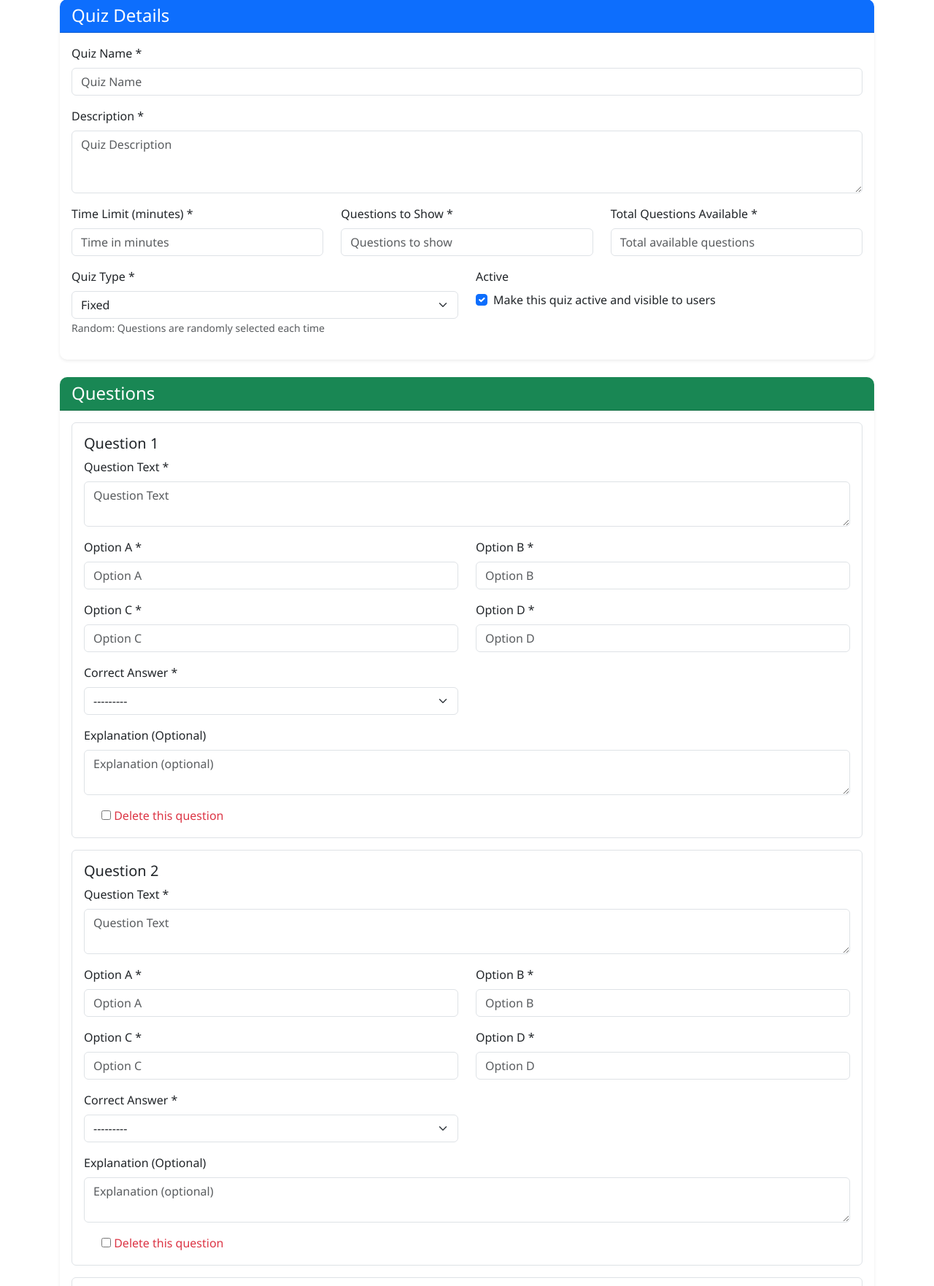
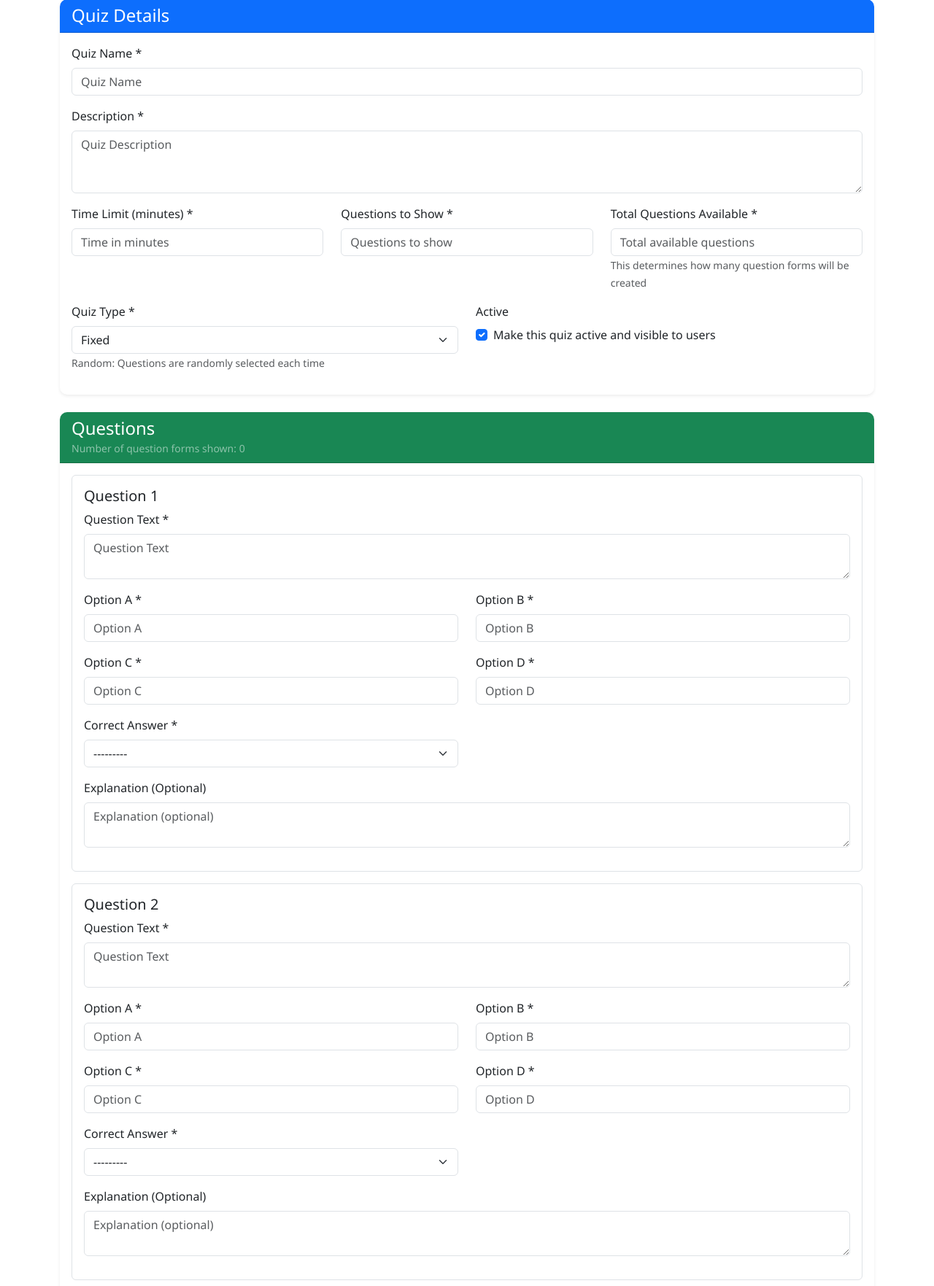
Before and after one commit to klu2300031699/cicd-quiz, a Django app: page /admin-panel/quizzes/create/ in a window 1280 px wide. Shown: the part 157-1920 px from the top of the page at 73% size. Run offline with Django 5.2, Linux system fonts and the light colour scheme; a user stored in the database is signed in.

Commit message:
Add user profile editing functionality and dynamic quiz form
Implement a UserProfileForm, add an edit_profile view and URL, and update create_quiz.html with dynamic question form generation and a hidden template.

Replit-Commit-Author: Agent
Replit-Commit-Session-Id: 26b2788f-e181-46c0-b999-7312d0d57856
Replit-Commit-Checkpoint-Type: intermediate_checkpoint
Replit-Commit-Screenshot-Url: https://storage.googleapis.com/screenshot-production-us-central1/a9ff2ac3-86db-4864-9cc4-b5400d1f5431/26b2788f-e181-46c0-b999-7312d0d57856/PIu2T3g

```diff
--- a/quiz_site/quiz_app/forms.py
+++ b/quiz_site/quiz_app/forms.py
@@ -2,6 +2,33 @@ from django import forms
 from django.contrib.auth.models import User
 from django.forms import inlineformset_factory
 from .models import Quiz, Question
+
+class UserProfileForm(forms.ModelForm):
+    class Meta:
+        model = User
+        fields = ['username', 'email', 'first_name', 'last_name']
+        widgets = {
+            'username': forms.TextInput(attrs={'class': 'form-control', 'placeholder': 'Username'}),
+            'email': forms.EmailInput(attrs={'class': 'form-control', 'placeholder': 'Email'}),
+            'first_name': forms.TextInput(attrs={'class': 'form-control', 'placeholder': 'First Name'}),
+            'last_name': forms.TextInput(attrs={'class': 'form-control', 'placeholder': 'Last Name'}),
+        }
+
+    def __init__(self, *args, **kwargs):
+        self.user_instance = kwargs.get('instance')
+        super().__init__(*args, **kwargs)
+
+    def clean_email(self):
+        email = self.cleaned_data.get('email')
+        if User.objects.filter(email=email).exclude(pk=self.user_instance.pk).exists():
+            raise forms.ValidationError("This email is already registered.")
+        return email
+
+    def clean_username(self):
+        username = self.cleaned_data.get('username')
+        if User.objects.filter(username=username).exclude(pk=self.user_instance.pk).exists():
+            raise forms.ValidationError("This username is already taken.")
+        return username
 
 class UserRegistrationForm(forms.ModelForm):
     password = forms.CharField(widget=forms.PasswordInput(attrs={
@@ -67,10 +94,14 @@ class QuestionForm(forms.ModelForm):
             'explanation': forms.Textarea(attrs={'class': 'form-control', 'rows': 2, 'placeholder': 'Explanation (optional)'}),
         }
 
-QuestionFormSet = inlineformset_factory(
-    Quiz,
-    Question,
-    form=QuestionForm,
-    extra=5,
-    can_delete=True
-)
+def get_question_formset(extra_forms=5):
+    """Generate a question formset with dynamic number of extra forms"""
+    return inlineformset_factory(
+        Quiz,
+        Question,
+        form=QuestionForm,
+        extra=extra_forms,
+        can_delete=True
+    )
+
+QuestionFormSet = get_question_formset(5)
--- a/quiz_site/quiz_app/templates/quiz_app/admin/create_quiz.html
+++ b/quiz_site/quiz_app/templates/quiz_app/admin/create_quiz.html
@@ -40,6 +40,7 @@
                 <div class="col-md-4 mb-3">
                     <label class="form-label">Total Questions Available *</label>
                     {{ form.total_questions }}
+                    <small class="form-text text-muted">This determines how many question forms will be created</small>
                 </div>
                 <div class="col-md-6 mb-3">
                     <label class="form-label">Quiz Type *</label>
@@ -60,54 +61,12 @@
     <div class="card shadow-sm mb-4">
         <div class="card-header bg-success text-white">
             <h4 class="mb-0">Questions</h4>
+            <small class="text-white-50">Number of question forms shown: <span id="question-count">0</span></small>
         </div>
         <div class="card-body">
             {{ formset.management_form }}
             <div id="question-forms">
-                {% for question_form in formset %}
-                    <div class="question-form-item border p-3 mb-3 rounded">
-                        <h5>Question {{ forloop.counter }}</h5>
-                        {{ question_form.id }}
-                        <div class="mb-3">
-                            <label class="form-label">Question Text *</label>
-                            {{ question_form.text }}
-                        </div>
-                        <div class="row">
-                            <div class="col-md-6 mb-3">
-                                <label class="form-label">Option A *</label>
-                                {{ question_form.option_a }}
-                            </div>
-                            <div class="col-md-6 mb-3">
-                                <label class="form-label">Option B *</label>
-                                {{ question_form.option_b }}
-                            </div>
-                            <div class="col-md-6 mb-3">
-                                <label class="form-label">Option C *</label>
-                                {{ question_form.option_c }}
-                            </div>
-                            <div class="col-md-6 mb-3">
-                                <label class="form-label">Option D *</label>
-                                {{ question_form.option_d }}
-                            </div>
-                        </div>
-                        <div class="row">
-                            <div class="col-md-6 mb-3">
-                                <label class="form-label">Correct Answer *</label>
-                                {{ question_form.correct_option }}
-                            </div>
-                        </div>
-                        <div class="mb-3">
-                            <label class="form-label">Explanation (Optional)</label>
-                            {{ question_form.explanation }}
-                        </div>
-                        {% if question_form.DELETE %}
-                            <div class="form-check">
-                                {{ question_form.DELETE }}
-                                <label class="form-check-label text-danger">Delete this question</label>
-                            </div>
-                        {% endif %}
-                    </div>
-                {% endfor %}
+                <!-- Question forms will be dynamically generated here -->
             </div>
         </div>
     </div>
@@ -117,4 +76,157 @@
         <a href="{% url 'admin_quiz_list' %}" class="btn btn-secondary btn-lg px-5">Cancel</a>
     </div>
 </form>
+
+<!-- Hidden template for question form -->
+<div id="question-template" style="display: none;">
+    <div class="question-form-item border p-3 mb-3 rounded" data-question-index="__INDEX__">
+        <h5>Question <span class="question-number">__NUMBER__</span></h5>
+        <input type="hidden" name="question_set-__INDEX__-id" id="id_question_set-__INDEX__-id">
+
+        <div class="mb-3">
+            <label class="form-label">Question Text *</label>
+            <textarea name="question_set-__INDEX__-text" rows="2" class="form-control" placeholder="Question Text" id="id_question_set-__INDEX__-text"></textarea>
+        </div>
+        <div class="row">
+            <div class="col-md-6 mb-3">
+                <label class="form-label">Option A *</label>
+                <input type="text" name="question_set-__INDEX__-option_a" class="form-control" placeholder="Option A" id="id_question_set-__INDEX__-option_a">
+            </div>
+            <div class="col-md-6 mb-3">
+                <label class="form-label">Option B *</label>
+                <input type="text" name="question_set-__INDEX__-option_b" class="form-control" placeholder="Option B" id="id_question_set-__INDEX__-option_b">
+            </div>
+            <div class="col-md-6 mb-3">
+                <label class="form-label">Option C *</label>
+                <input type="text" name="question_set-__INDEX__-option_c" class="form-control" placeholder="Option C" id="id_question_set-__INDEX__-option_c">
+            </div>
+            <div class="col-md-6 mb-3">
+                <label class="form-label">Option D *</label>
+                <input type="text" name="question_set-__INDEX__-option_d" class="form-control" placeholder="Option D" id="id_question_set-__INDEX__-option_d">
+            </div>
+        </div>
+        <div class="row">
+            <div class="col-md-6 mb-3">
+                <label class="form-label">Correct Answer *</label>
+                <select name="question_set-__INDEX__-correct_option" class="form-select" id="id_question_set-__INDEX__-correct_option">
+                    <option value="">---------</option>
+                    <option value="A">Option A</option>
+                    <option value="B">Option B</option>
+                    <option value="C">Option C</option>
+                    <option value="D">Option D</option>
+                </select>
+            </div>
+        </div>
+        <div class="mb-3">
+            <label class="form-label">Explanation (Optional)</label>
+            <textarea name="question_set-__INDEX__-explanation" rows="2" class="form-control" placeholder="Explanation (optional)" id="id_question_set-__INDEX__-explanation"></textarea>
+        </div>
+        <input type="hidden" name="question_set-__INDEX__-DELETE" id="id_question_set-__INDEX__-DELETE">
+    </div>
+</div>
+
 {% endblock %}
+
+{% block extra_js %}
+<script>
+document.addEventListener('DOMContentLoaded', function() {
+    const totalQuestionsInput = document.getElementById('id_total_questions');
+    const questionFormsContainer = document.getElementById('question-forms');
+    const questionTemplate = document.getElementById('question-template').innerHTML;
+    const managementFormTotalForms = document.getElementById('id_question_set-TOTAL_FORMS');
+    const questionCountDisplay = document.getElementById('question-count');
+
+    // Store question data to preserve when changing count
+    let questionDataStore = [];
+
+    // Function to save current form data
+    function saveQuestionData() {
+        const questionForms = document.querySelectorAll('.question-form-item');
+        questionDataStore = [];
+
+        questionForms.forEach((formDiv, index) => {
+            const formIndex = formDiv.getAttribute('data-question-index');
+            const data = {
+                text: document.getElementById(`id_question_set-${formIndex}-text`)?.value || '',
+                option_a: document.getElementById(`id_question_set-${formIndex}-option_a`)?.value || '',
+                option_b: document.getElementById(`id_question_set-${formIndex}-option_b`)?.value || '',
+                option_c: document.getElementById(`id_question_set-${formIndex}-option_c`)?.value || '',
+                option_d: document.getElementById(`id_question_set-${formIndex}-option_d`)?.value || '',
+                correct_option: document.getElementById(`id_question_set-${formIndex}-correct_option`)?.value || '',
+                explanation: document.getElementById(`id_question_set-${formIndex}-explanation`)?.value || ''
+            };
+            questionDataStore.push(data);
+        });
+    }
+
+    // Function to restore saved data
+    function restoreQuestionData() {
+        questionDataStore.forEach((data, index) => {
+            if (index < document.querySelectorAll('.question-form-item').length) {
+                document.getElementById(`id_question_set-${index}-text`).value = data.text;
+                document.getElementById(`id_question_set-${index}-option_a`).value = data.option_a;
+                document.getElementById(`id_question_set-${index}-option_b`).value = data.option_b;
+                document.getElementById(`id_question_set-${index}-option_c`).value = data.option_c;
+                document.getElementById(`id_question_set-${index}-option_d`).value = data.option_d;
+                document.getElementById(`id_question_set-${index}-correct_option`).value = data.correct_option;
+                document.getElementById(`id_question_set-${index}-explanation`).value = data.explanation;
+            }
+        });
+    }
+
+    // Function to generate question forms
+    function generateQuestionForms(count) {
+        // Save current data before regenerating
+        saveQuestionData();
+
+        // Clear existing forms
+        questionFormsContainer.innerHTML = '';
+
+        // Generate new forms
+        for (let i = 0; i < count; i++) {
+            const newForm = questionTemplate
+                .replace(/__INDEX__/g, i)
+                .replace(/__NUMBER__/g, i + 1);
+            questionFormsContainer.insertAdjacentHTML('beforeend', newForm);
+        }
+
+        // Update management form
+        managementFormTotalForms.value = count;
+        questionCountDisplay.textContent = count;
+
+        // Restore saved data
+        restoreQuestionData();
+    }
+
+    // Listen for changes to total questions field
+    totalQuestionsInput.addEventListener('input', function() {
+        const count = parseInt(this.value) || 0;
+        if (count > 0 && count <= 100) {
+            generateQuestionForms(count);
+        }
+    });
+
+    // Initialize with default value or 5 questions
+    const initialCount = parseInt(totalQuestionsInput.value) || 5;
+    generateQuestionForms(initialCount);
+
+    // Form validation before submit
+    document.getElementById('quiz-form').addEventListener('submit', function(e) {
+        const totalQuestions = parseInt(totalQuestionsInput.value) || 0;
+        const numQuestions = parseInt(document.getElementById('id_num_questions').value) || 0;
+
+        if (numQuestions > totalQuestions) {
+            e.preventDefault();
+            alert('Questions to Show cannot be greater than Total Questions Available!');
+            return false;
+        }
+
+        if (totalQuestions === 0) {
+            e.preventDefault();
+            alert('Please enter Total Questions Available!');
+            return false;
+        }
+    });
+});
+</script>
+{% endblock %}
--- a/quiz_site/quiz_app/templates/quiz_app/base.html
+++ b/quiz_site/quiz_app/templates/quiz_app/base.html
@@ -40,6 +40,8 @@
                                 {{ user.username }}
                             </a>
                             <ul class="dropdown-menu">
+                                <li><a class="dropdown-item" href="{% url 'edit_profile' %}">Edit Profile</a></li>
+                                <li><hr class="dropdown-divider"></li>
                                 <li><a class="dropdown-item" href="{% url 'logout' %}">Logout</a></li>
                             </ul>
                         </li>
--- a/quiz_site/quiz_app/urls.py
+++ b/quiz_site/quiz_app/urls.py
@@ -6,6 +6,7 @@ urlpatterns = [
     path('register/', views.register_view, name='register'),
     path('login/', views.login_view, name='login'),
     path('logout/', views.logout_view, name='logout'),
+    path('profile/edit/', views.edit_profile, name='edit_profile'),
     path('quizzes/', views.quiz_list, name='quiz_list'),
     path('quizzes/<int:quiz_id>/start/', views.take_quiz, name='take_quiz'),
     path('results/', views.results_history, name='results_history'),
--- a/quiz_site/quiz_app/views.py
+++ b/quiz_site/quiz_app/views.py
@@ -8,7 +8,7 @@ from django.utils import timezone
 from django.db import transaction
 from django.db import models
 from .models import Quiz, Question, UserQuizAttempt, UserProfile
-from .forms import UserRegistrationForm, QuizForm, QuestionFormSet
+from .forms import UserRegistrationForm, UserProfileForm, QuizForm, QuestionFormSet, get_question_formset
 import json
 
 def home(request):
@@ -58,6 +58,27 @@ def logout_view(request):
     logout(request)
     messages.success(request, 'You have been logged out successfully.')
     return redirect('home')
+
+@login_required
+def edit_profile(request):
+    """User profile edit view"""
+    # Ensure UserProfile exists for the current user
+    profile, created = UserProfile.objects.get_or_create(user=request.user)
+
+    if request.method == 'POST':
+        form = UserProfileForm(request.POST, instance=request.user)
+        if form.is_valid():
+            form.save()
+            messages.success(request, 'Your profile has been updated successfully!')
+            return redirect('edit_profile')
+    else:
+        form = UserProfileForm(instance=request.user)
+
+    context = {
+        'form': form,
+        'profile': profile
+    }
+    return render(request, 'quiz_app/edit_profile.html', context)
 
 @login_required
 def quiz_list(request):
```
Also changed, not shown: quiz_site/quiz_app/templates/quiz_app/edit_profile.html (added, +75 -0 lines), db.sqlite3, 1 other file.
